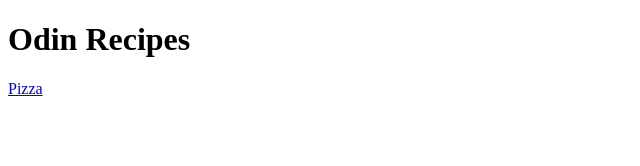
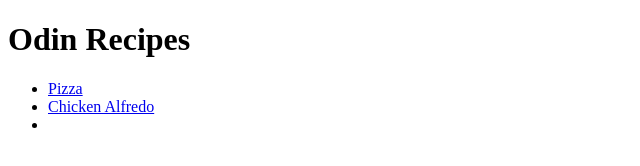
Before and after one commit to kmNu01pT/odin-recipes, a plain HTML site: page index.html in a window 1280 px wide. Shown: the whole page, without its empty margins (0-640 px from the left). Drawn offline with Linux system fonts and the light colour scheme.

Commit message:
../index.html

```diff
--- a/index.html
+++ b/index.html
@@ -6,4 +6,9 @@
 
         <body>
             <h1> Odin Recipes</h1>
-            <a href="recipes/pizza.html">Pizza</a>
+            <ul>
+            <li> <a href="recipes/pizza.html">Pizza</a>
+                <li> <a href="recipes/chicken-alfredo.html">Chicken Alfredo</a>
+                    <li>
+
+            </ul>
```
